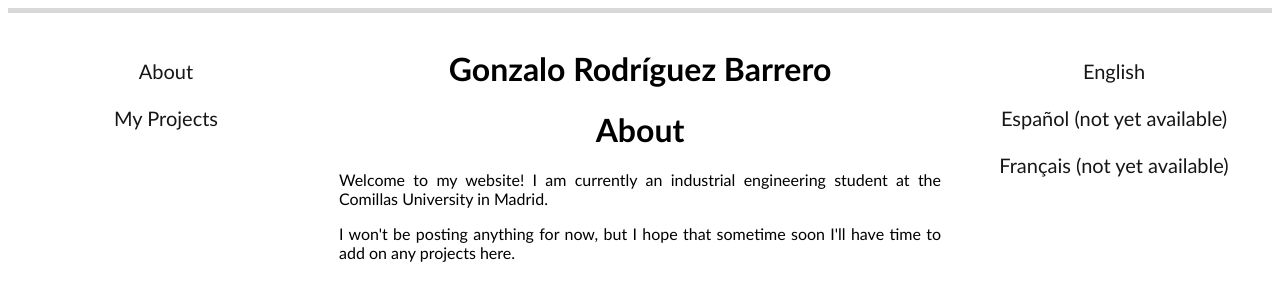
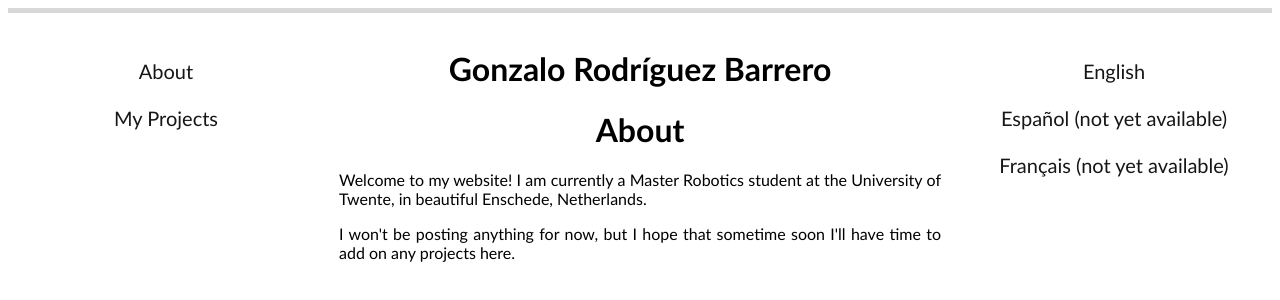
Before and after one commit to grodriguezbarrero/grodriguezbarrero.github.io, a plain HTML site: page index.html in a window 1280 px wide. Drawn offline with Linux system fonts and the light colour scheme; a script that the page names is missing.

Commit message:
Update index.html

```diff
--- a/index.html
+++ b/index.html
@@ -27,7 +27,7 @@
     <div class="col-6">
       <h1>Gonzalo Rodríguez Barrero</h1>
       <h1>About</h1>
-      <p>Welcome to my website! I am currently an industrial engineering student at the Comillas University in Madrid.</p>
+      <p>Welcome to my website! I am currently a Master Robotics student at the University of Twente, in beautiful Enschede, Netherlands.</p>
       <p>I won't be posting anything for now, but I hope that sometime soon I'll have time to add on any projects here.</p>
     </div>
 
```
